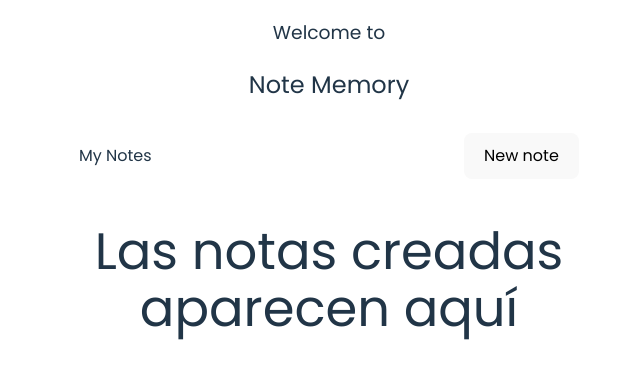
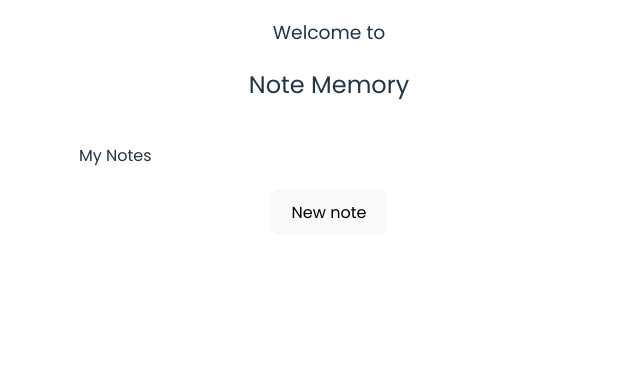
Before and after one commit to ange25-ca/NoteMemory, a React (Vite) app: page / in a window 1280 px wide. Shown: the top 378 px of the page, without its empty margins (311-951 px from the left). Built offline with nearby package versions, Linux system fonts and the light colour scheme.

Commit message:
Realiza la creación de notas pero, el botón de New notas esta mal acomodado

```diff
--- a/package.json
+++ b/package.json
@@ -11,11 +11,13 @@
   },
   "dependencies": {
     "react": "^18.3.1",
+    "react-beautiful-dnd": "^13.1.1",
     "react-dom": "^18.3.1"
   },
   "devDependencies": {
     "@eslint/js": "^9.9.0",
     "@types/react": "^18.3.3",
+    "@types/react-beautiful-dnd": "^13.1.8",
     "@types/react-dom": "^18.3.0",
     "@vitejs/plugin-react-swc": "^3.5.0",
     "eslint": "^9.9.0",
--- a/src/components/Mod/createModal.tsx
+++ b/src/components/Mod/createModal.tsx
@@ -6,10 +6,12 @@ interface NoteModalProps {
     isModalOpen: boolean;
     //Función para cerrar el modal
     closeModal: () => void;
+
+    addNote : (title: string, description: string) => void ;
 }
 
 //Se crea el componente funciona para el modal
-const NoteModal: React.FC<NoteModalProps> = ({ isModalOpen, closeModal }) => {
+const NoteModal: React.FC<NoteModalProps> = ({ isModalOpen, closeModal, addNote }) => {
     //Se define de los estados locales
         //Estado para el titulo de la nota
     const [title, setTitle] = useState('');
@@ -18,9 +20,13 @@ const NoteModal: React.FC<NoteModalProps> = ({ isModalOpen, closeModal }) => {
 
     // Función para manejar la creación de la nota
     const handleCreateNote = () => {
+        addNote(title, description);
         //Por mientras se muestra la nota en la consola
         console.log('Nota creada:', { title, description });
         closeModal(); // Cerrar el modal después de crear la nota
+
+        setTitle('');
+        setDescription('');
     };
 
     return (
--- a/src/components/Mod/modalCoordinator.tsx
+++ b/src/components/Mod/modalCoordinator.tsx
@@ -1,22 +1,40 @@
 import { useState } from 'react';
 import NoteModal from './createModal';
 import NewNoteButton from '../newNote';
+import NoteContent from '../noteContent';
 
-const NoteCoordinator = () => {
-    const [isModalOpen, setIsModalOpen] = useState(false);
+// Definición de la interfaz para las props
+interface NoteCoordinatorProps {
+    notes: { title: string; description: string }[];
+    addNote: (title: string, description: string) => void;
+    closeModal: () => void;
+    isModalOpen: boolean;
+}
+
+const NoteCoordinator: React.FC<NoteCoordinatorProps> = ({ notes, addNote, closeModal, isModalOpen }) => {
+    const [isModalOpenState, setIsModalOpen] = useState(isModalOpen); // Estado local para el modal
 
     // Función para abrir el modal
     const openModal = () => setIsModalOpen(true);
 
-    // Función para cerrar el modal
-    const closeModal = () => setIsModalOpen(false);
-
     return (
         <div>
-            {/*Se pasa openModal al botón*/}
             <NewNoteButton openModal={openModal} />
-            {/*Se pasa el isModalOpen y el CloseModal al MODAL*/}
-            <NoteModal isModalOpen={isModalOpen} closeModal={closeModal} />
+            <NoteModal
+                isModalOpen={isModalOpenState}
+                closeModal={closeModal}
+                addNote={addNote}
+            />
+            <div className="note-content">
+                {/* Mapea sobre el arreglo de notas y renderiza el NoteContent */}
+                {notes.map((note, index) => (
+                    <NoteContent
+                        key={index}
+                        title={note.title}
+                        description={note.description}
+                    />
+                ))}
+            </div>
         </div>
     );
 };
--- a/src/components/header.tsx
+++ b/src/components/header.tsx
@@ -1,21 +1,39 @@
+import { DragDropContext, Droppable } from 'react-beautiful-dnd';
 import '../App.css';
-import NoteCoordinator from './Mod/modalCoordinator';
+import NoteModal from './Mod/createModal';
+import NoteContainer from './notes';
+import NoteManager from './noteManager';
 
 //Creación del componente funcional para la barra
 // de visualización
 const Header = () => {
+    const { isModalOpen, notes, closeModal, addNote, handleOnDragEnd, } = NoteManager(); // Usa el NoteManage
 
     return (
         <>
             <div className="panel-create">
                 <h4>My Notes</h4>
-                <NoteCoordinator />
             </div>
-            <div className='panel-notes'>
-                <h1>Las notas creadas aparecen aquí</h1>
+            <div>
+                <DragDropContext onDragEnd={handleOnDragEnd}>
+                    <Droppable droppableId="notes">
+                        {(provided) => (
+                            <div ref={provided.innerRef} {...provided.droppableProps}>
+                                <NoteContainer notes={notes} />
+                                {provided.placeholder} {/* Placeholder para el droppable */}
+                            </div>
+                        )}
+                    </Droppable>
+                </DragDropContext>
             </div>
+
+            <NoteModal
+                isModalOpen={isModalOpen}
+                closeModal={closeModal}
+                addNote={addNote} // Pasar la función addNote
+            />
         </>
     );
-}
+};
 
 export default Header;
--- /dev/null
+++ b/src/components/noteManager.tsx
@@ -0,0 +1,34 @@
+//Controlador de
+import { useState } from 'react';
+
+const NoteManager = () => {
+    const [isModalOpen, setIsModalOpen] = useState(false);
+    const [notes, setNotes] = useState<{ title: string; description: string }[]>([]);
+
+    const openModal = () => setIsModalOpen(true);
+    const closeModal = () => setIsModalOpen(false);
+
+    // Función para agregar una nueva nota
+    const addNote = (title: string, description: string) => {
+        setNotes([...notes, { title, description }]);
+        closeModal();
+    };
+
+    const handleOnDragEnd = (result: any) => {
+        const { destination, source } = result;
+
+        if (!destination || destination.index === source.index) {
+            return;
+        }
+
+        const updatedNotes = Array.from(notes);
+        const [movedNote] = updatedNotes.splice(source.index, 1);
+        updatedNotes.splice(destination.index, 0, movedNote);
+
+        setNotes(updatedNotes);
+    };
+
+    return { isModalOpen, notes, openModal, closeModal, addNote, handleOnDragEnd };
+};
+
+export default NoteManager;
--- a/src/components/notes.tsx
+++ b/src/components/notes.tsx
@@ -1,5 +1,7 @@
-import React from "react";
+import React, { useState } from "react";
 import NoteContent from "./noteContent";
+import NoteModal from "./Mod/createModal";
+import NewNoteButton from "./newNote";
 
 //Se crea la interfaz de las props para el componente padre
 interface NoteProps{
@@ -8,13 +10,42 @@ interface NoteProps{
 }
 
 //Se crea el componete funcional padre que recibe las props
-const NoteContainer: React.FC<NoteProps>= ({ notes }) => {
+const NoteContainer: React.FC<NoteProps>= ({ notes =[]}) => {
+
+    const [noteList, setNoteList] = useState<{ title: string; description: string }[]>(notes); // Estado para almacenar las notas
+    const [isModalOpen, setIsModalOpen] = useState(false);
+
+    // Función para abrir el modal
+    const openModal = () => {
+        setIsModalOpen(true);
+    };
+
+    // Función para cerrar el modal
+    const closeModal = () => {
+        console.log("Cerrando modal...");
+        setIsModalOpen(false);
+    };
+
+    // Función para agregar una nueva nota
+    const addNote = (title: string, description: string) => {
+        const newNote = { title, description };
+        setNoteList(prevNotes => [...prevNotes, newNote]); // Agregar la nueva nota al estado
+        //console.log('Nueva nota añadida:', newNote);
+    };
 
     return (
+        <div className="note-container">
+            <div>
+                <NewNoteButton openModal={openModal} />
+            </div>
+            <NoteModal
+                isModalOpen={isModalOpen}
+                closeModal={closeModal}
+                addNote={addNote}
+            />
             <div className="note-content">
-            {/* Mapea sobre el arreglo de notas y para cada nota
-            renderiza el NoteContent */}
-            {notes.map((note, index) => (
+                {/* Mapea sobre el arreglo de notas y renderiza el NoteContent */}
+                {noteList.map((note, index) => (
                     <NoteContent
                         key={index}
                         title={note.title}
@@ -22,7 +53,8 @@ const NoteContainer: React.FC<NoteProps>= ({ notes }) => {
                     />
                 ))}
             </div>
-    )
+        </div>
+    );
 
 }
 
```
Also changed, not shown: 1 other file (tests, documents, lock files or other folders). Lines whose indentation alone changed are shown as unchanged.
